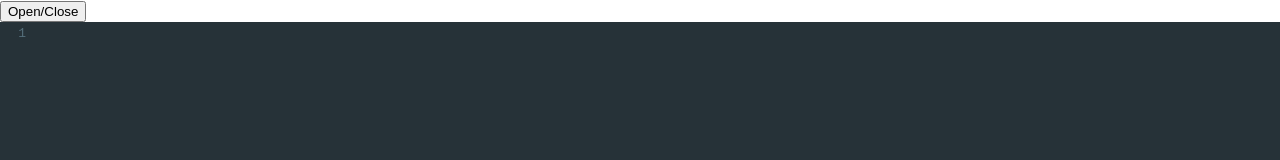
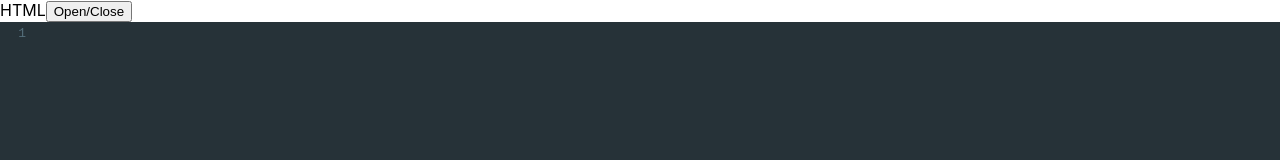
Before and after one commit to mgtz505/code-pen-clone, a React (Create React App) app: page / in a window 1280 px wide. Shown: the top 160 px of the page. Built offline with nearby package versions, Linux system fonts and the light colour scheme.

Commit message:
HTML Editor started

```diff
--- a/src/components/App.js
+++ b/src/components/App.js
@@ -1,11 +1,15 @@
-import React from "react";
+import React, { useState } from "react";
 import Editor from "./Editor"
 
 function App() {
+
+const [html, setHtml] = useState("")
+
+
   return (
     <>
       <div className="pane top-pane">
-        <Editor />
+        <Editor langauge="xml" displayName="HTML" value={html} onChange={setHtml} />
         <Editor />
         <Editor />
       </div>
```
